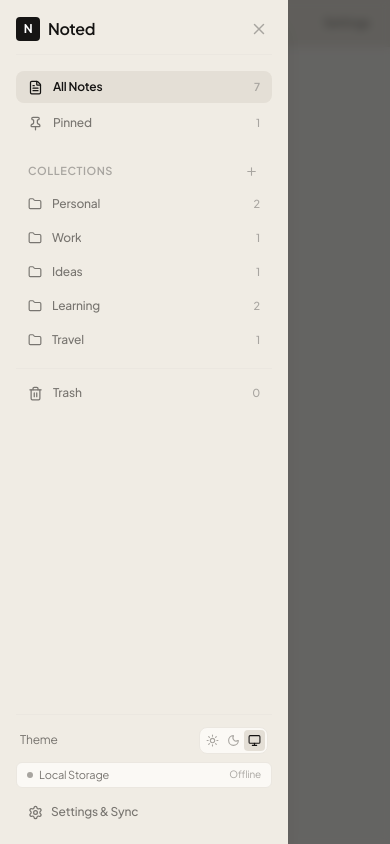
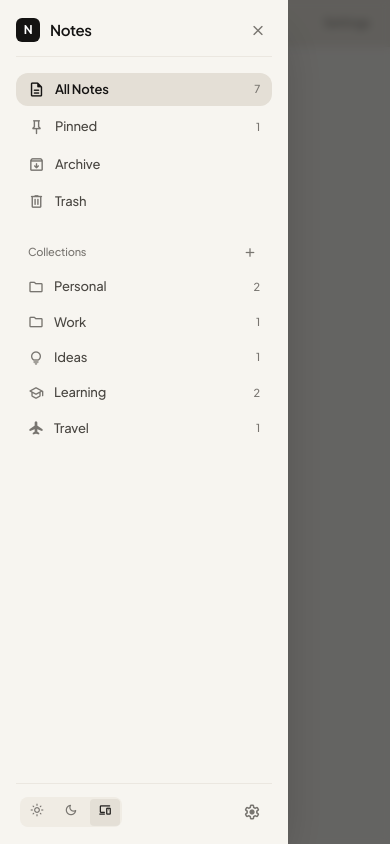
Before and after one commit to jayo14/noted, a React (Vite) app: page / in a window 390 px wide. Both pictures are taken after a click on the button "Menu". Built offline with nearby package versions, Linux system fonts and the light colour scheme.

Commit message:
feat: harmonize mobile drawer navigation with apple design

```diff
--- a/src/components/navigation/MobileDrawer.tsx
+++ b/src/components/navigation/MobileDrawer.tsx
@@ -1,19 +1,7 @@
 import React, { useState, useEffect } from "react";
 import type { NavSection, Collection, Note, ThemePreference } from "@/types";
 import { authService, type AuthUser } from "@/services/authService";
-import {
-  FileText,
-  Pin,
-  Folder,
-  Trash2,
-  Settings,
-  X,
-  Plus,
-  Check,
-  Sun,
-  Moon,
-  Monitor,
-} from "lucide-react";
+import { Icon } from "@/components/ui/Icon";
 
 interface MobileDrawerProps {
   isOpen: boolean;
@@ -27,6 +15,19 @@ interface MobileDrawerProps {
   onSelectSection: (section: NavSection, collectionId?: string | null) => void;
   onCreateCollection: (name: string) => Promise<void>;
   onOpenSettings: () => void;
+}
+
+function getCollectionIcon(name: string, customIcon?: string): string {
+  if (customIcon) return customIcon;
+  const lower = name.toLowerCase();
+  if (lower.includes("idea")) return "lightbulb";
+  if (lower.includes("task") || lower.includes("todo")) return "check_box";
+  if (lower.includes("work")) return "folder";
+  if (lower.includes("personal") || lower.includes("life")) return "folder";
+  if (lower.includes("study") || lower.includes("learn") || lower.includes("book")) return "school";
+  if (lower.includes("travel") || lower.includes("trip")) return "flight";
+  if (lower.includes("later") || lower.includes("wait")) return "schedule";
+  return "folder";
 }
 
 export const MobileDrawer: React.FC<MobileDrawerProps> = ({
@@ -58,7 +59,6 @@ export const MobileDrawer: React.FC<MobileDrawerProps> = ({
   const activeNotes = notes.filter((n) => n.deleted_at === null);
   const allCount = activeNotes.length;
   const pinnedCount = activeNotes.filter((n) => n.is_pinned).length;
-  const trashCount = notes.filter((n) => n.deleted_at !== null).length;
 
   const handleSelect = (section: NavSection, colId: string | null = null) => {
     onSelectSection(section, colId);
@@ -67,23 +67,23 @@ export const MobileDrawer: React.FC<MobileDrawerProps> = ({
 
   return (
     <div className="fixed inset-0 z-50 flex bg-black/60 backdrop-blur-xs">
-      <div className="relative flex h-full w-72 flex-col justify-between bg-[var(--bg-surface)] p-4 shadow-xl">
+      <div className="relative flex h-full w-72 flex-col justify-between bg-[var(--bg-sidebar)] p-4 shadow-2xl select-none">
         {/* Header */}
         <div>
           <div className="flex items-center justify-between border-b border-[var(--border-subtle)] pb-3">
-            <div className="flex items-center gap-2">
-              <div className="h-6 w-6 rounded bg-[var(--accent)] flex items-center justify-center text-[var(--accent-contrast)] text-xs font-bold">
-                N
+            <div className="flex items-center gap-2.5">
+              <div className="flex h-6 w-6 items-center justify-center rounded-[6px] bg-[#141312] text-white">
+                <span className="text-xs font-bold leading-none">N</span>
               </div>
-              <span className="text-base font-semibold tracking-tight text-[var(--text-primary)]">
-                Noted
+              <span className="text-[15px] font-semibold tracking-tight text-[var(--text-primary)]">
+                Notes
               </span>
             </div>
             <button
               onClick={onClose}
-              className="rounded p-1 text-[var(--text-subtle)] hover:text-[var(--text-primary)]"
+              className="flex h-7 w-7 items-center justify-center rounded-full text-[var(--text-muted)] hover:bg-[var(--bg-surface-hover)] hover:text-[var(--text-primary)]"
             >
-              <X size={18} />
+              <Icon name="close" size={17} />
             </button>
           </div>
 
@@ -91,44 +91,74 @@ export const MobileDrawer: React.FC<MobileDrawerProps> = ({
           <nav className="mt-4 flex flex-col gap-1">
             <button
               onClick={() => handleSelect("all")}
-              className={`flex items-center justify-between rounded-lg px-3 py-2 text-xs font-medium transition-colors ${
+              className={`flex items-center justify-between rounded-xl px-3 py-2 text-xs font-medium transition-colors ${
                 activeSection === "all"
                   ? "bg-[var(--bg-surface-active)] text-[var(--text-primary)] font-semibold"
-                  : "text-[var(--text-muted)] hover:bg-[var(--bg-surface-hover)] hover:text-[var(--text-primary)]"
+                  : "text-[var(--text-secondary)] hover:bg-[var(--bg-surface-hover)] hover:text-[var(--text-primary)]"
               }`}
             >
               <div className="flex items-center gap-2.5">
-                <FileText size={15} />
-                <span>All Notes</span>
+                <Icon name="description" size={17} className={activeSection === "all" ? "text-[var(--accent)]" : "text-[var(--text-muted)]"} />
+                <span className="text-[13px]">All Notes</span>
               </div>
-              <span className="text-[11px] text-[var(--text-subtle)]">{allCount}</span>
+              <span className="text-[11px] font-medium text-[var(--text-muted)]">{allCount}</span>
             </button>
 
             <button
               onClick={() => handleSelect("pinned")}
-              className={`flex items-center justify-between rounded-lg px-3 py-2 text-xs font-medium transition-colors ${
+              className={`flex items-center justify-between rounded-xl px-3 py-2 text-xs font-medium transition-colors ${
                 activeSection === "pinned"
                   ? "bg-[var(--bg-surface-active)] text-[var(--text-primary)] font-semibold"
-                  : "text-[var(--text-muted)] hover:bg-[var(--bg-surface-hover)] hover:text-[var(--text-primary)]"
+                  : "text-[var(--text-secondary)] hover:bg-[var(--bg-surface-hover)] hover:text-[var(--text-primary)]"
               }`}
             >
               <div className="flex items-center gap-2.5">
-                <Pin size={15} />
-                <span>Pinned</span>
+                <Icon name="push_pin" size={17} className={activeSection === "pinned" ? "text-[var(--accent)]" : "text-[var(--text-muted)]"} />
+                <span className="text-[13px]">Pinned</span>
               </div>
-              <span className="text-[11px] text-[var(--text-subtle)]">{pinnedCount}</span>
+              {pinnedCount > 0 && (
+                <span className="text-[11px] font-medium text-[var(--text-muted)]">{pinnedCount}</span>
+              )}
+            </button>
+
+            <button
+              onClick={() => handleSelect("archive")}
+              className={`flex items-center justify-between rounded-xl px-3 py-2 text-xs font-medium transition-colors ${
+                activeSection === "archive"
+                  ? "bg-[var(--bg-surface-active)] text-[var(--text-primary)] font-semibold"
+                  : "text-[var(--text-secondary)] hover:bg-[var(--bg-surface-hover)] hover:text-[var(--text-primary)]"
+              }`}
+            >
+              <div className="flex items-center gap-2.5">
+                <Icon name="archive" size={17} className={activeSection === "archive" ? "text-[var(--accent)]" : "text-[var(--text-muted)]"} />
+                <span className="text-[13px]">Archive</span>
+              </div>
+            </button>
+
+            <button
+              onClick={() => handleSelect("trash")}
+              className={`flex items-center justify-between rounded-xl px-3 py-2 text-xs font-medium transition-colors ${
+                activeSection === "trash"
+                  ? "bg-[var(--bg-surface-active)] text-[var(--text-primary)] font-semibold"
+                  : "text-[var(--text-secondary)] hover:bg-[var(--bg-surface-hover)] hover:text-[var(--text-primary)]"
+              }`}
+            >
+              <div className="flex items-center gap-2.5">
+                <Icon name="delete" size={17} className={activeSection === "trash" ? "text-[var(--accent)]" : "text-[var(--text-muted)]"} />
+                <span className="text-[13px]">Trash</span>
+              </div>
             </button>
 
             {/* Collections */}
             <div className="mt-4">
-              <div className="flex items-center justify-between px-3 py-1 text-[11px] font-semibold text-[var(--text-subtle)] tracking-wider">
-                <span>COLLECTIONS</span>
+              <div className="flex items-center justify-between px-3 py-1 text-[11px] font-medium text-[var(--text-muted)]">
+                <span>Collections</span>
                 <button
                   onClick={() => setIsCreatingCol((prev) => !prev)}
-                  className="rounded p-0.5 hover:text-[var(--text-primary)]"
+                  className="flex h-5 w-5 items-center justify-center rounded hover:text-[var(--text-primary)]"
                   title="New Collection"
                 >
-                  <Plus size={13} />
+                  <Icon name="add" size={15} />
                 </button>
               </div>
 
@@ -149,7 +179,7 @@ export const MobileDrawer: React.FC<MobileDrawerProps> = ({
                         setIsCreatingCol(false);
                       }
                     }}
-                    className="flex-1 rounded border border-[var(--border-strong)] bg-[var(--bg-app)] px-2 py-1 text-xs outline-none"
+                    className="flex-1 rounded-md border border-[var(--border-subtle)] bg-[var(--bg-surface)] px-2 py-1 text-xs outline-none"
                   />
                   <button
                     onClick={async () => {
@@ -161,7 +191,7 @@ export const MobileDrawer: React.FC<MobileDrawerProps> = ({
                     }}
                     className="rounded p-1 text-[var(--text-primary)] hover:bg-[var(--bg-surface-active)]"
                   >
-                    <Check size={13} />
+                    <Icon name="check" size={15} />
                   </button>
                 </div>
               )}
@@ -170,110 +200,67 @@ export const MobileDrawer: React.FC<MobileDrawerProps> = ({
                 {collections.map((col) => {
                   const count = activeNotes.filter((n) => n.collection_id === col.id).length;
                   const isSelected = activeSection === "collection" && activeCollectionId === col.id;
+                  const collIcon = getCollectionIcon(col.name, col.icon);
                   return (
                     <button
                       key={col.id}
                       onClick={() => handleSelect("collection", col.id)}
-                      className={`flex items-center justify-between rounded-lg px-3 py-2 text-xs font-medium transition-colors ${
+                      className={`flex items-center justify-between rounded-xl px-3 py-2 text-xs font-medium transition-colors ${
                         isSelected
                           ? "bg-[var(--bg-surface-active)] text-[var(--text-primary)] font-semibold"
-                          : "text-[var(--text-muted)] hover:bg-[var(--bg-surface-hover)] hover:text-[var(--text-primary)]"
+                          : "text-[var(--text-secondary)] hover:bg-[var(--bg-surface-hover)] hover:text-[var(--text-primary)]"
                       }`}
                     >
                       <div className="flex items-center gap-2.5 truncate">
-                        <Folder size={14} className="flex-shrink-0" />
-                        <span className="truncate">{col.name}</span>
+                        <Icon name={collIcon} size={16} className={isSelected ? "text-[var(--accent)]" : "text-[var(--text-muted)]"} />
+                        <span className="truncate text-[13px]">{col.name}</span>
                       </div>
-                      <span className="text-[11px] text-[var(--text-subtle)]">{count}</span>
+                      <span className="text-[11px] font-medium text-[var(--text-muted)]">{count}</span>
                     </button>
                   );
                 })}
-                {collections.length === 0 && (
-                  <p className="px-3 py-1.5 text-xs text-[var(--text-subtle)] italic">
-                    No collections yet
-                  </p>
-                )}
               </div>
-            </div>
-
-            {/* Trash */}
-            <div className="mt-2 border-t border-[var(--border-subtle)] pt-2">
-              <button
-                onClick={() => handleSelect("trash")}
-                className={`flex w-full items-center justify-between rounded-lg px-3 py-2 text-xs font-medium transition-colors ${
-                  activeSection === "trash"
-                    ? "bg-[var(--bg-surface-active)] text-[var(--text-primary)] font-semibold"
-                    : "text-[var(--text-muted)] hover:bg-[var(--bg-surface-hover)] hover:text-[var(--text-primary)]"
-                }`}
-              >
-                <div className="flex items-center gap-2.5">
-                  <Trash2 size={15} />
-                  <span>Trash</span>
-                </div>
-                <span className="text-[11px] text-[var(--text-subtle)]">{trashCount}</span>
-              </button>
             </div>
           </nav>
         </div>
 
-        {/* Footer: Theme toggles and Settings button */}
-        <div className="border-t border-[var(--border-subtle)] pt-3 flex flex-col gap-2">
+        {/* Footer: Theme, Settings */}
+        <div className="border-t border-[var(--border-subtle)] pt-3">
           <div className="flex items-center justify-between px-1">
-            <span className="text-xs text-[var(--text-muted)]">Theme</span>
-            <div className="flex items-center rounded-lg border border-[var(--border-subtle)] bg-[var(--bg-app)] p-0.5">
+            <div className="flex items-center gap-1 rounded-lg bg-[var(--bg-surface)] p-0.5">
               <button
                 onClick={() => onThemeChange("light")}
-                className={`rounded p-1 text-xs ${
+                className={`rounded px-2 py-1 text-xs ${
                   theme === "light"
-                    ? "bg-[var(--bg-surface-active)] text-[var(--text-primary)]"
-                    : "text-[var(--text-subtle)]"
+                    ? "bg-[var(--bg-surface-active)] font-semibold text-[var(--text-primary)] shadow-2xs"
+                    : "text-[var(--text-muted)]"
                 }`}
+                title="Light Theme"
               >
-                <Sun size={13} />
+                <Icon name="light_mode" size={14} />
               </button>
               <button
                 onClick={() => onThemeChange("dark")}
-                className={`rounded p-1 text-xs ${
+                className={`rounded px-2 py-1 text-xs ${
                   theme === "dark"
-                    ? "bg-[var(--bg-surface-active)] text-[var(--text-primary)]"
-                    : "text-[var(--text-subtle)]"
+                    ? "bg-[var(--bg-surface-active)] font-semibold text-[var(--text-primary)] shadow-2xs"
+                    : "text-[var(--text-muted)]"
                 }`}
+                title="Dark Theme"
               >
-                <Moon size={13} />
+                <Icon name="dark_mode" size={14} />
               </button>
               <button
                 onClick={() => onThemeChange("system")}
-                className={`rounded p-1 text-xs ${
+                className={`rounded px-2 py-1 text-xs ${
                   theme === "system"
-                    ? "bg-[var(--bg-surface-active)] text-[var(--text-primary)]"
-                    : "text-[var(--text-subtle)]"
+                    ? "bg-[var(--bg-surface-active)] font-semibold text-[var(--text-primary)] shadow-2xs"
+                    : "text-[var(--text-muted)]"
                 }`}
+                title="System Theme"
               >
-                <Monitor size={13} />
+                <Icon name="devices" size={14} />
               </button>
-            </div>
-          </div>
-
-          <div
-            onClick={() => {
-              onClose();
-              onOpenSettings();
-            }}
-            className="flex cursor-pointer items-center justify-between rounded-md px-2.5 py-1 text-[11px] text-[var(--text-muted)] bg-[var(--bg-app)] border border-[var(--border-subtle)]"
-          >
-            <div className="flex items-center gap-1.5 truncate">
-              <span
-                className={`h-1.5 w-1.5 rounded-full ${
-                  currentUser ? "bg-green-500" : "bg-[var(--text-subtle)]"
-                }`}
-              />
-              <span className="truncate">
-                {currentUser?.email ? currentUser.email.split("@")[0] : "Local Storage"}
-              </span>
-            </div>
-            <span className="text-[10px] text-[var(--text-subtle)]">
-              {currentUser ? "Cloud Sync" : "Offline"}
-            </span>
             </div>
 
             <button
@@ -281,14 +268,20 @@ export const MobileDrawer: React.FC<MobileDrawerProps> = ({
                 onClose();
                 onOpenSettings();
               }}
-            className="flex items-center gap-2 rounded-lg px-3 py-2 text-xs font-medium text-[var(--text-muted)] hover:bg-[var(--bg-surface-active)] hover:text-[var(--text-primary)] transition-colors"
+              className="flex h-8 w-8 items-center justify-center rounded-lg text-[var(--text-muted)] hover:bg-[var(--bg-surface-hover)] hover:text-[var(--text-primary)]"
+              title="Settings"
             >
-            <Settings size={15} />
-            <span>Settings & Sync</span>
+              <Icon name="settings" size={18} />
             </button>
           </div>
+
+          {currentUser && (
+            <p className="mt-2 truncate px-1 text-[11px] text-[var(--text-muted)]">
+              {currentUser.email}
+            </p>
+          )}
         </div>
-      <div className="flex-1" onClick={onClose} />
+      </div>
     </div>
   );
 };
```
Lines whose indentation alone changed are shown as unchanged.
